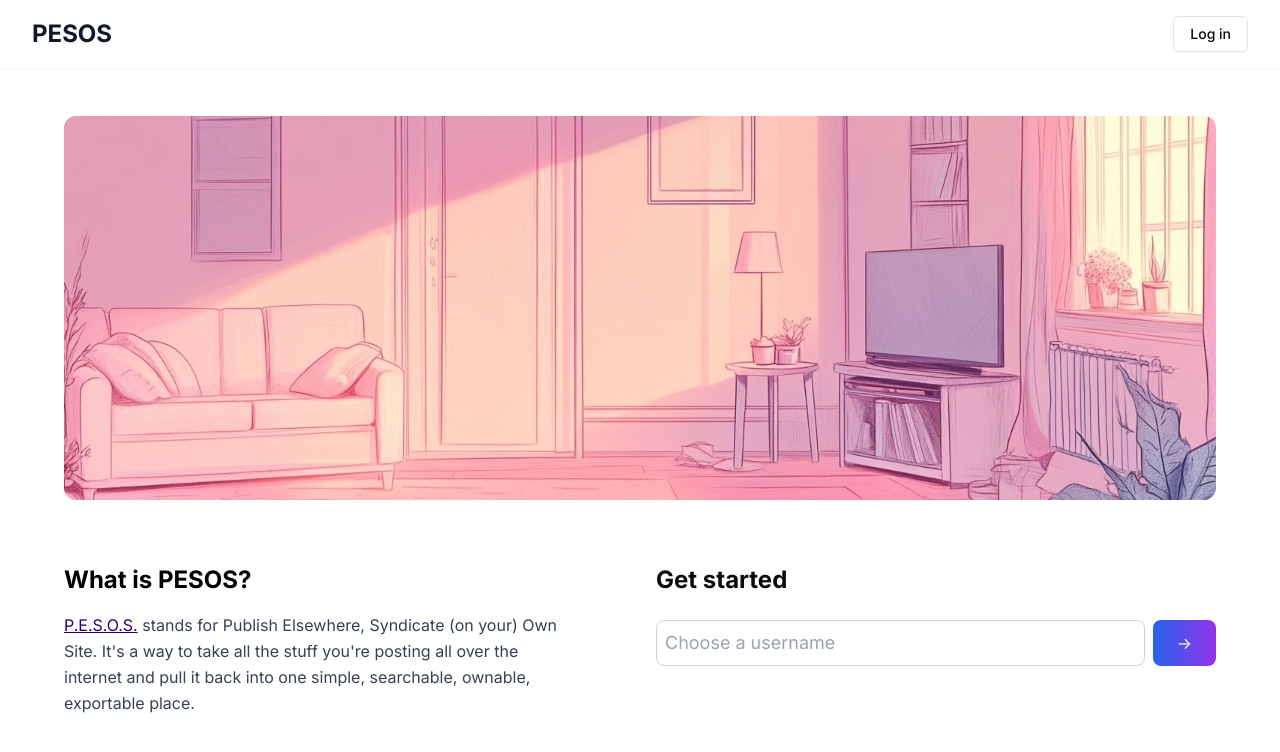
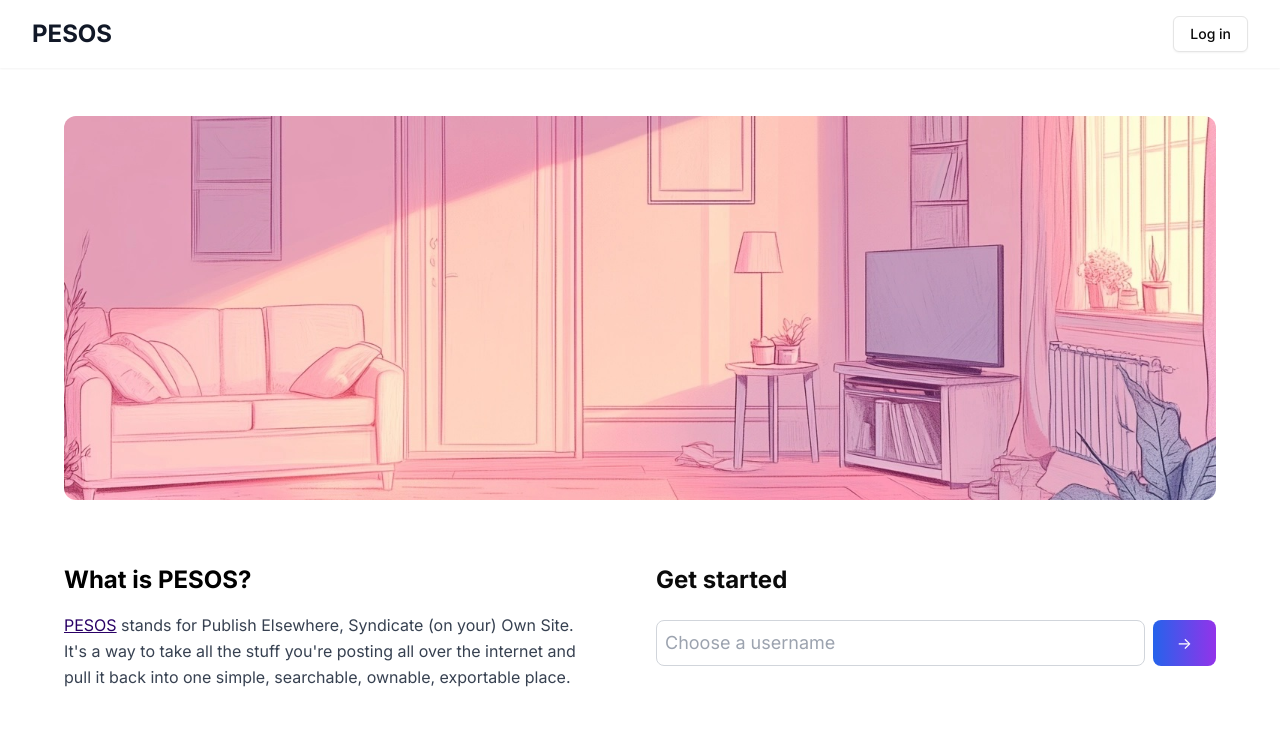
Before and after one commit to jonbell-lot23/pesos, a Next.js app: page / in a window 1280 px wide. Shown: the top 752 px of the page. Built offline with nearby package versions, Linux system fonts and the light colour scheme; no server answers.

Commit message:
Removing dots

```diff
--- a/components/LandingPageWithUsername.tsx
+++ b/components/LandingPageWithUsername.tsx
@@ -191,7 +191,7 @@ export default function LandingPageWithUsername() {
                 href="https://indieweb.org/PESOS"
                 className="underline hover:text-blue-600"
               >
-                P.E.S.O.S.
+                PESOS
               </a>{" "}
               stands for Publish Elsewhere, Syndicate (on your) Own Site. It's a
               way to take all the stuff you're posting all over the internet and
```
